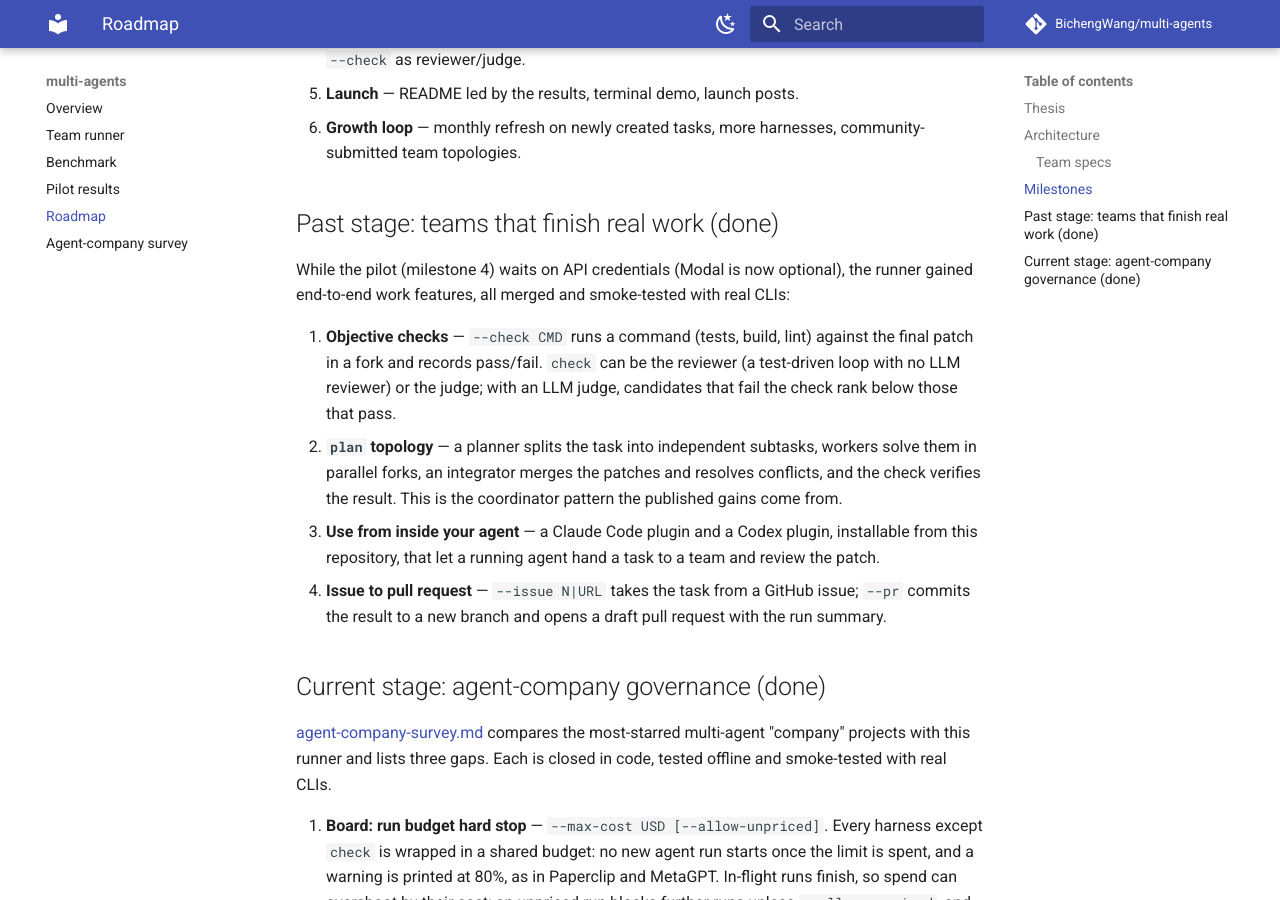
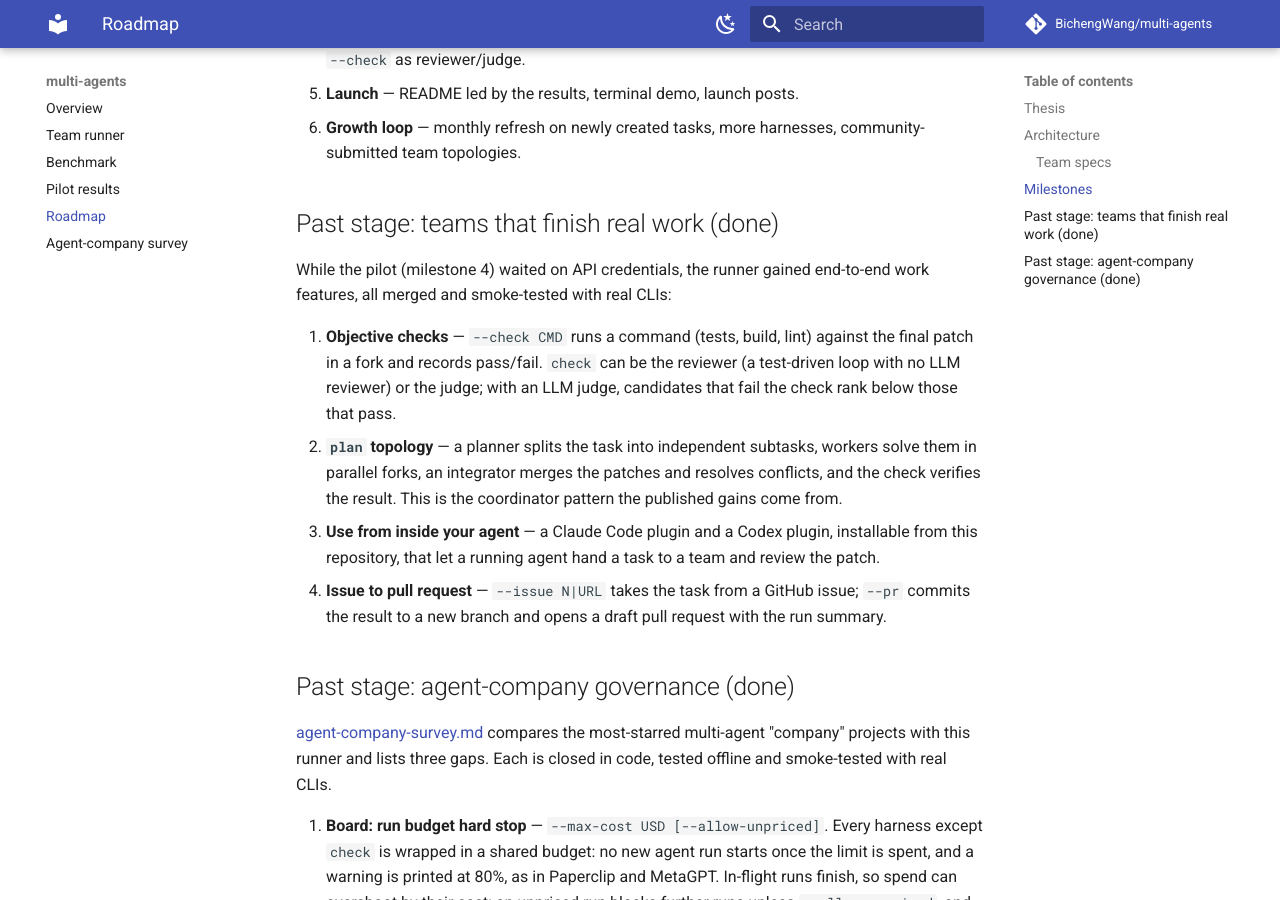
Before and after one commit to BichengWang/multi-agents, an MkDocs documentation site: the page built from docs/ROADMAP.md, in a window 1280 px wide and 900 px high, scrolled down 1496 px. Built offline with MkDocs 1.6.1 and Material for MkDocs 9.7.7, drawn with Linux system fonts in a browser that asks for light colours; comment, search, counter and statistics services are not loaded.

Commit message:
chore: remove dead code and unused make targets (#101)
- Drop two write-only attributes: Redactor.count and _DockerProcess._code.
- Drop the compile, env and all_test aliases, which are not in `make help`
  and have no references.
- Make `make clean` remove what `make docs` generates: site/ and
  docs/__pycache__/.
- Mark finished roadmap stages as past.

```diff
--- a/docs/ROADMAP.md
+++ b/docs/ROADMAP.md
@@ -67,8 +67,8 @@
 
 ## Past stage: teams that finish real work (done)
 
-While the pilot (milestone 4) waits on API credentials (Modal is now optional), the runner gained
-end-to-end work features, all merged and smoke-tested with real CLIs:
+While the pilot (milestone 4) waited on API credentials, the runner gained end-to-end work
+features, all merged and smoke-tested with real CLIs:
 
 1. **Objective checks** — `--check CMD` runs a command (tests, build, lint) against the final
    patch in a fork and records pass/fail. `check` can be the reviewer (a test-driven loop with no
@@ -82,7 +82,7 @@
 4. **Issue to pull request** — `--issue N|URL` takes the task from a GitHub issue; `--pr` commits the
    result to a new branch and opens a draft pull request with the run summary.
 
-## Current stage: agent-company governance (done)
+## Past stage: agent-company governance (done)
 
 [agent-company-survey.md](agent-company-survey.md) compares the most-starred multi-agent
 "company" projects with this runner and lists three gaps. Each is closed in code, tested offline and
```
Also changed, not shown: 3 other files.
